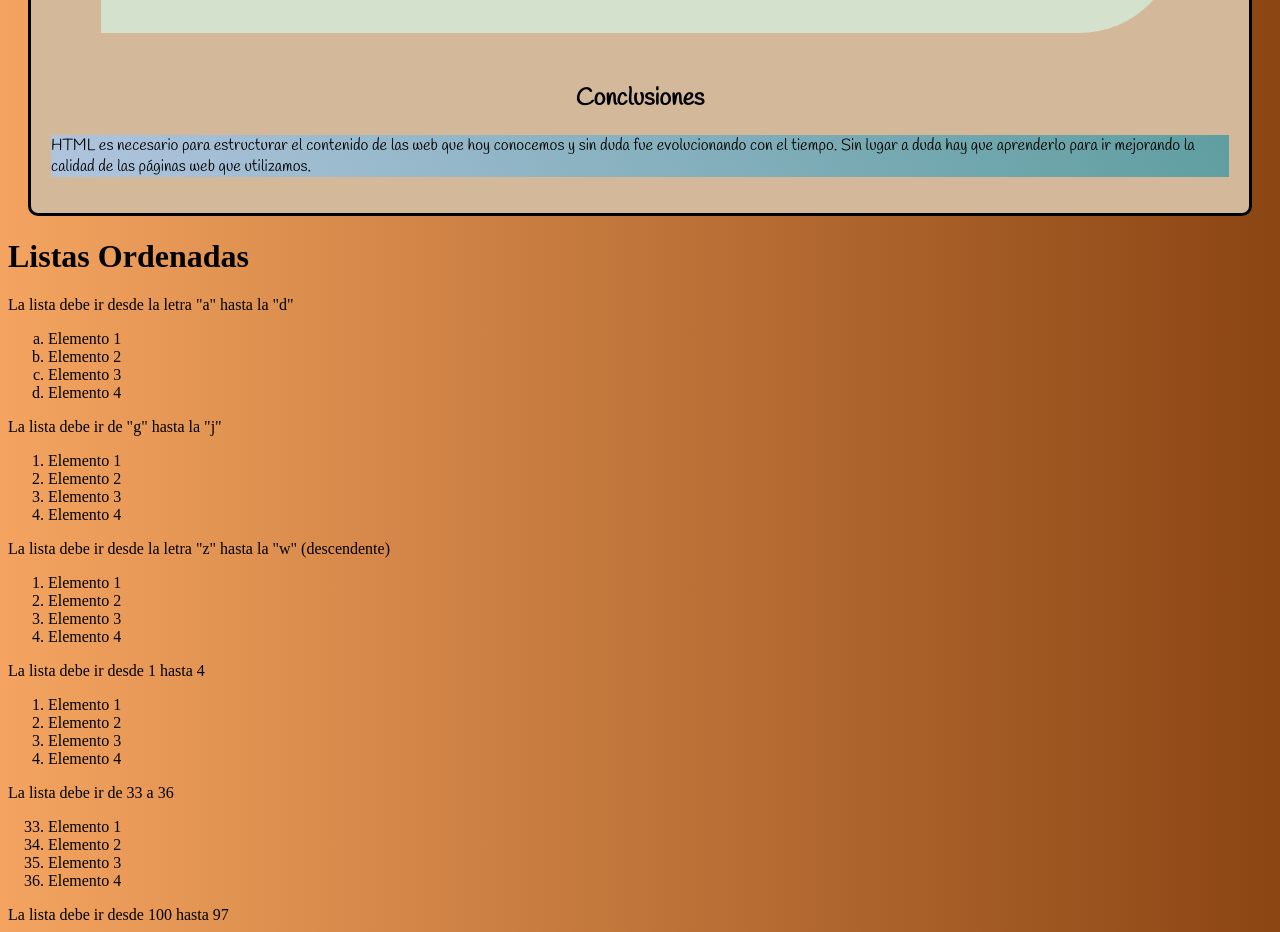
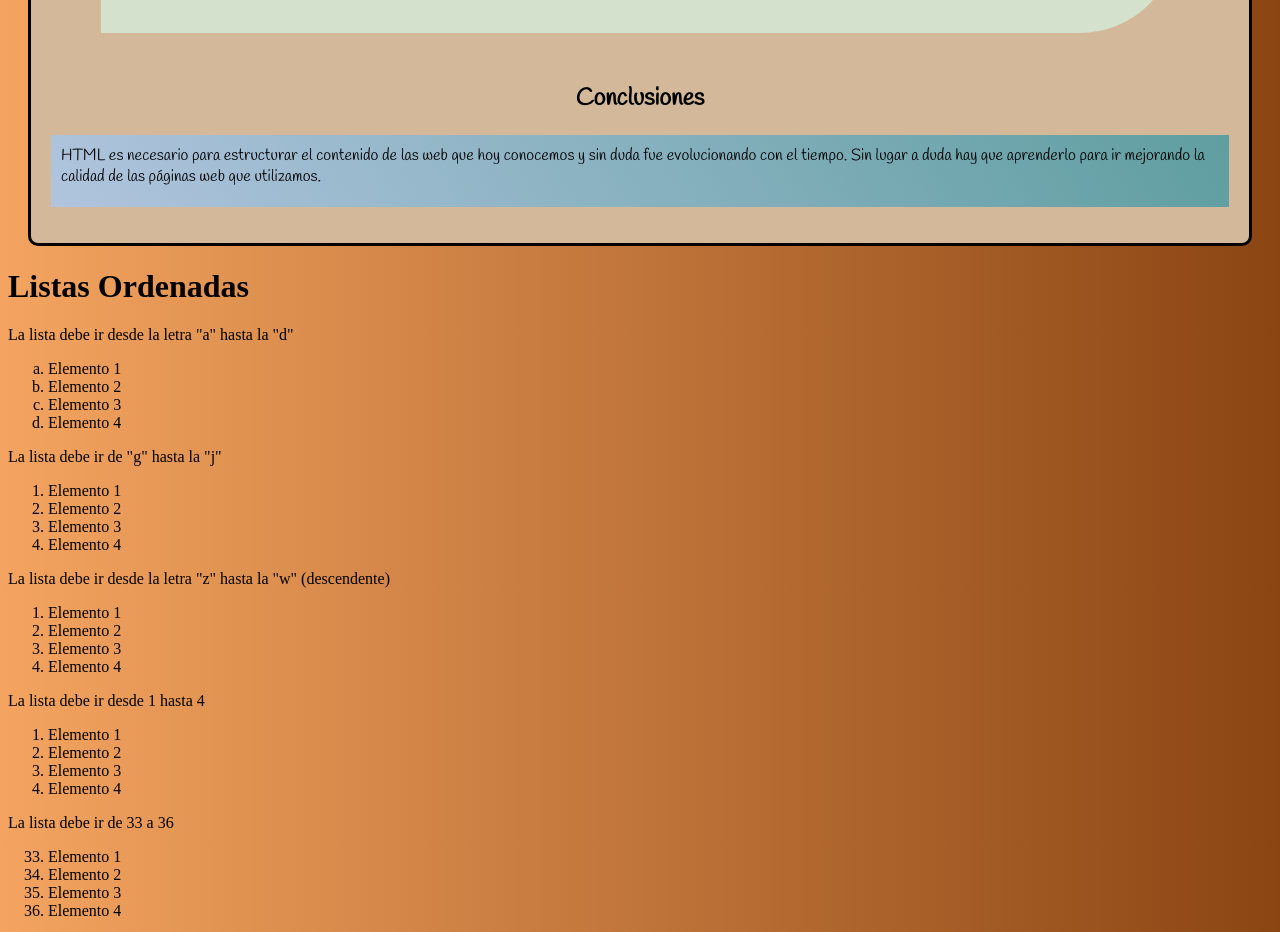
Before and after one commit to mariana-elizabeth-cruz/Practica1AP, a plain HTML site: page index.html in a window 1280 px wide. Shown: the part 1700-2632 px from the top of the page. Drawn offline with Linux system fonts and the light colour scheme; a web font is replaced by a local one.

Commit message:
padding conclusion

```diff
--- a/style.css
+++ b/style.css
@@ -107,6 +107,7 @@ h2.conclusion {
 p.conclusion {
     font-family: 'Handlee', cursive;
     background: linear-gradient(240deg, cadetBlue, lightSteelBlue);
+    padding: 10px 20px 20px 10px;
 }
 /*uso de span en los parrafos*/
 .resaltarSub1 {
```
